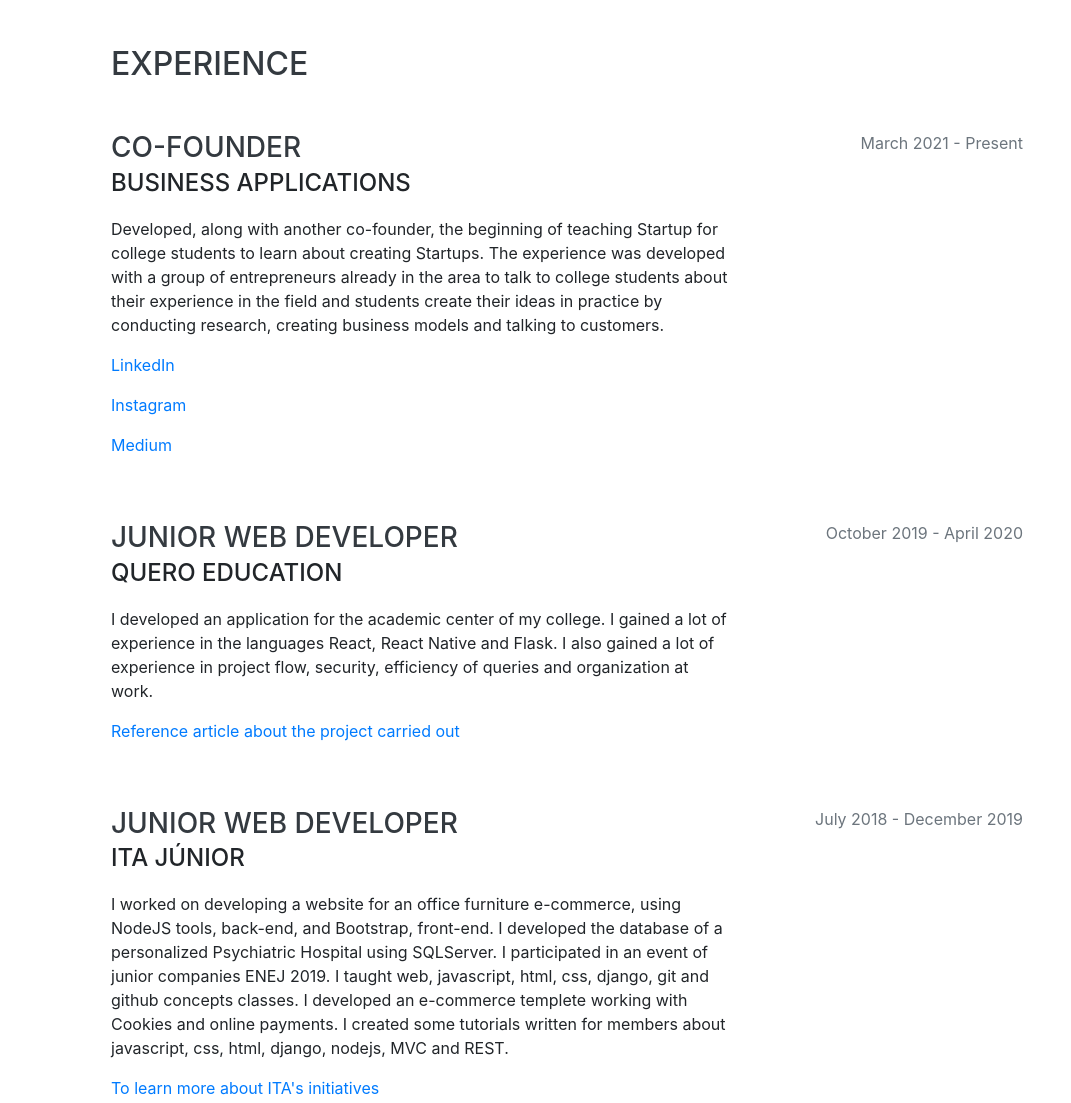
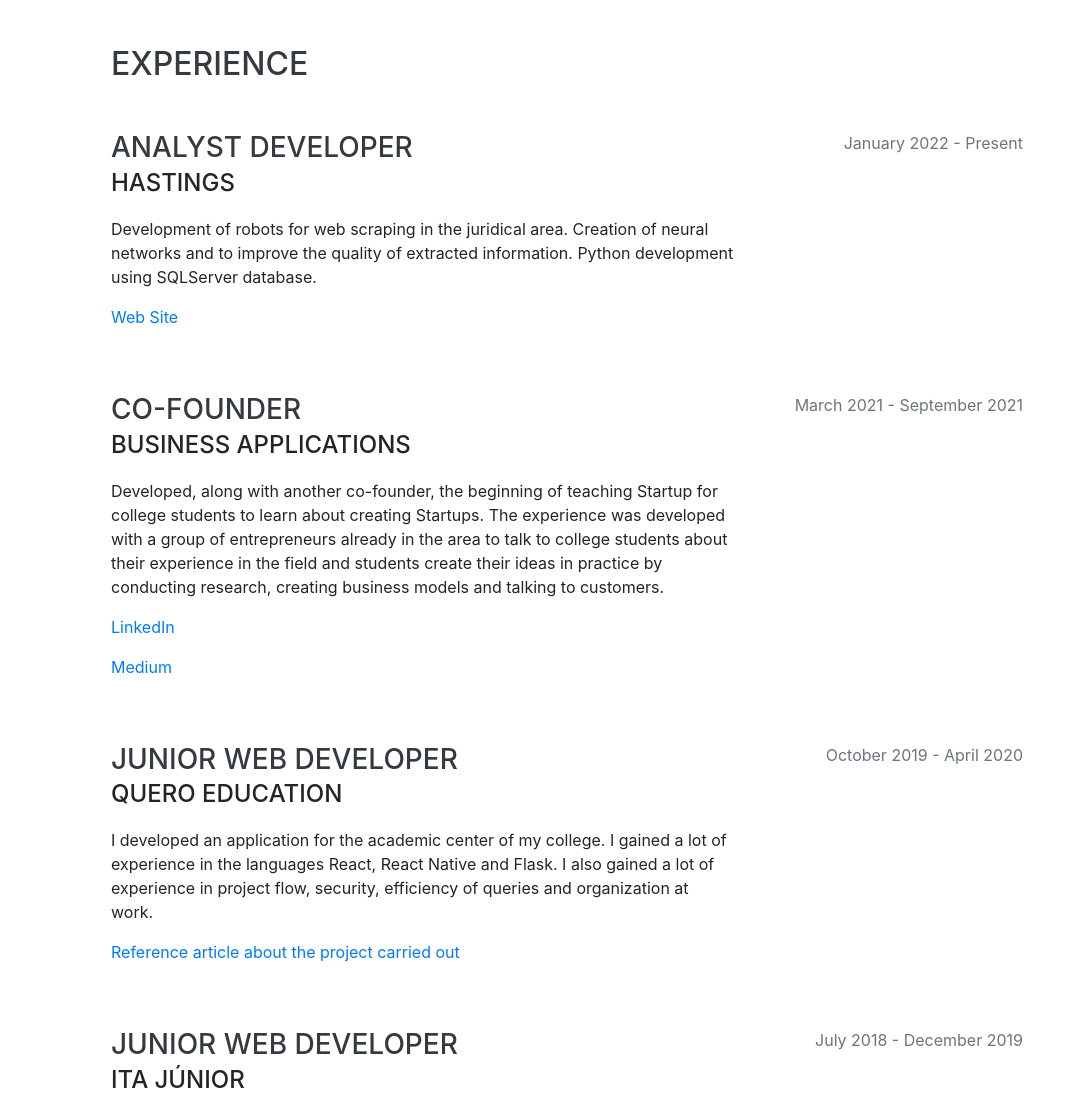
Before and after one commit to Matheus1714/matheusmota, a website with bundled scripts: page index.html in a window 1280 px wide. Shown: the part 804-1907 px from the top of the page, without its empty margins (209-1280 px from the left). Built offline with nearby package versions, Linux system fonts and the light colour scheme; files whose address does not match are found by name; a web font is replaced by a local one.

Commit message:
update experience

```diff
--- a/index.html
+++ b/index.html
@@ -102,6 +102,24 @@
 
         <div class="resume-item d-flex flex-column flex-md-row justify-content-between mb-5">
           <div class="resume-content">
+            <h3 class="mb-0">Analyst Developer</h3>
+            <div class="subheading mb-3">Hastings</div>
+            <p>
+              Development of robots for web scraping in the juridical area.
+              Creation of neural networks and to improve the quality of extracted information.
+              Python development using SQLServer database.
+            </p>
+            <p>
+              <a href="http://www.hastings.com.br/" >Web Site</a>
+            </p>
+          </div>
+          <div class="resume-date text-md-right">
+            <span class="text-secondary">January 2022 - Present</span>
+          </div>
+        </div>
+
+        <div class="resume-item d-flex flex-column flex-md-row justify-content-between mb-5">
+          <div class="resume-content">
             <h3 class="mb-0">CO-Founder</h3>
             <div class="subheading mb-3">Business Applications</div>
             <p>
@@ -115,14 +133,11 @@
               <a href="https://www.linkedin.com/company/business-applications-ita/mycompany/" >LinkedIn</a>
             </p>
             <p>
-              <a href="https://www.instagram.com/businessapplications/" >Instagram</a>
-            </p>
-            <p>
               <a href="https://medium.com/business-applications-ita" >Medium</a>
             </p>
           </div>
           <div class="resume-date text-md-right">
-            <span class="text-secondary">March 2021 - Present</span>
+            <span class="text-secondary">March 2021 - September 2021</span>
           </div>
         </div>
 
@@ -386,11 +401,11 @@
           </li>
           <li>
             <i class="fa-li fa fa-trophy text-warning"></i>
-            Olimpíada Brasileira de Física(OBI) 2015
+            Olimpíada Brasileira de Física(OBF) 2015
           </li>
           <li>
             <i class="fa-li fa fa-trophy text-warning"></i>
-            Olimpíada Brasileira de Física(OBI) 2014
+            Olimpíada Brasileira de Física(OBF) 2014
           </li>
         </ul>
       </div>
```
